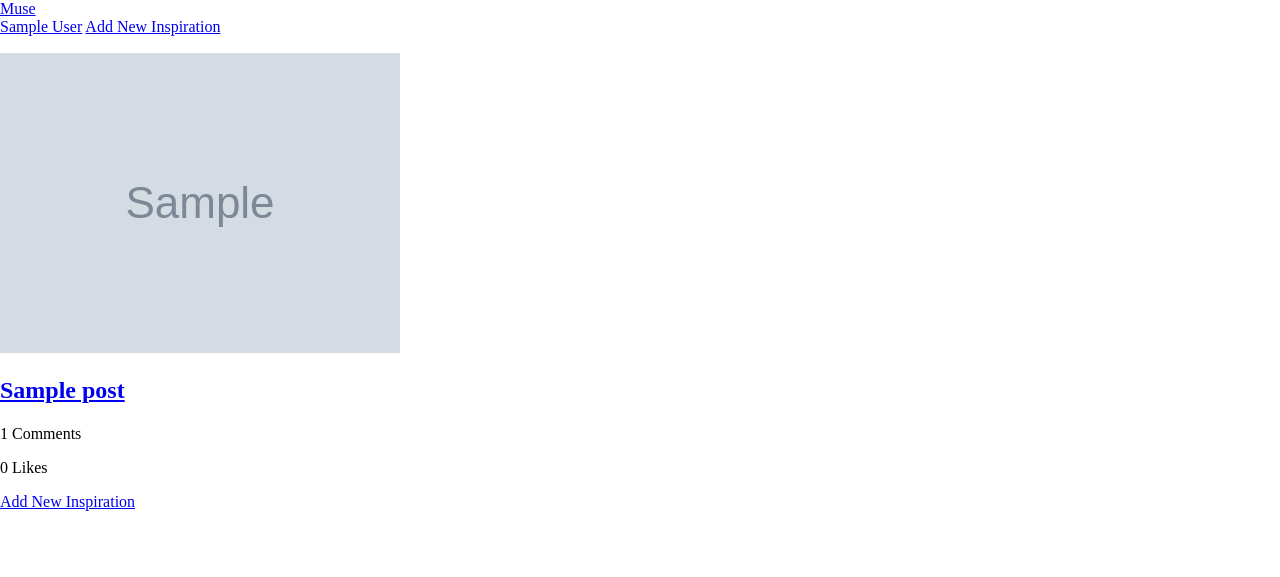
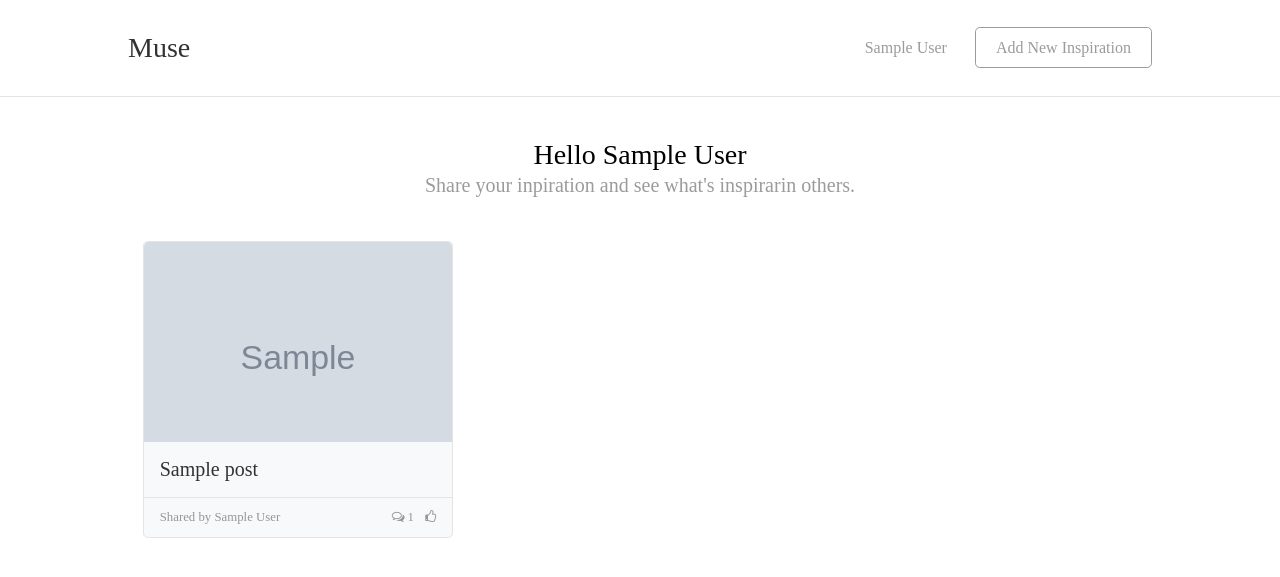
Before and after one commit to bottles9/amuse_me, a Rails app: page / in a window 1280 px wide. Shown: the top 577 px of the page. Run offline with Rails 7, Linux system fonts and the light colour scheme; a user stored in the database is signed in; tables that the repository leaves empty hold one stand-in row (values such as "Sample post"); grey boxes marked "Sample" are stand-in pictures; style sheets or scripts are compiled from the project's sources; parts of the project's set-up code (start-up, migrations or seed data) failed here and were passed over; some libraries are stand-ins or nearby versions.

Commit message:
Add basic styles

```diff
--- /dev/null
+++ b/app/assets/stylesheets/application.scss
@@ -0,0 +1,71 @@
+/*
+ *= require_self
+ */
+
+body {
+    font-family: "Proxima Nova";
+    font-weight: 100;
+
+}
+
+h1, h2, h3, h4, h5, h6 {
+    font-weight: 100;
+}
+
+.wrapper {
+    width: 80%;
+    margin: 0 auto;
+}
+
+.clearfix:before, .clearfix:after {
+    content: "";
+    display: table;
+}
+
+.clearfix:after {
+    clear: both;
+}
+.button {
+    border: 1px solid #9B9B9B;
+    padding: .7rem 1.25rem;
+    border-radius: .3rem;
+    outline: none;
+    background: white;
+    color: #9B9B9B;
+}
+
+header {
+    width: 100%;
+    padding: 2rem 0;
+    border-bottom: 1px solid #E4E4E4;
+    #logo {
+        float: left;
+        font-size: 1.75rem;
+        a {
+            color: #333233;
+            text-decoration: none;
+            &:hover {
+                color: #50A7C7;
+            }
+        }
+
+}
+nav {
+    float: right;
+    a {
+        margin-left: 1.5rem;
+        line-height: 2;
+        color: #9B9B9B;
+        text-decoration: none;
+        &:hover {
+            color: #50A7C7;
+        }
+    }
+    }
+
+}
+
+
+
+@import "home";
+@import "posts";
--- a/app/assets/stylesheets/comments.scss
+++ /dev/null
@@ -1,3 +0,0 @@
-// Place all the styles related to the comments controller here.
-// They will automatically be included in application.css.
-// You can use Sass (SCSS) here: http://sass-lang.com/
--- /dev/null
+++ b/app/assets/stylesheets/home.scss
@@ -0,0 +1,67 @@
+#intro {
+    margin: 2.75rem 0 1.75rem 0;
+    text-align: center;
+    font-size: 1.75rem;
+    line-height: 1;
+    span {
+        font-size: 1.25rem;
+        color: #9B9B9B;
+    }
+}
+
+#posts {
+    .post{
+        background: #F8F9FA;
+        width: 30%;
+        float: left;
+        margin: 1rem 1.5%;
+        border: 1px solid #E4E4E4;
+        border-radius: 0.3rem;
+        .post_image {
+            height: 200px;
+            overflow: hidden;
+            img {
+                width: 100%;
+                border-radius: .3rem .3rem 0 0;
+            }
+        }
+
+.post_content {
+    h2 {
+        margin: 0;
+        font-weight: 100;
+        padding: 1rem 5%;
+        border-bottom: 1px solid #E4E4E4;
+        font-size: 1.25rem;
+        a {
+            text-decoration: none;
+            color: #333233;
+            &:hover {
+                color: #50A7C7;
+            }
+        }
+    }
+
+    .data {
+        padding: .75rem 5%;
+        color: #969696;
+        .username, .buttons {
+            margin: 0;
+            font-size: .8rem;
+        }
+        .username {
+            float: left;
+        }
+        .buttons {
+            float: right;
+            span {
+                margin-left: .5rem;
+              }
+          }
+      }
+  }
+
+ }
+
+
+}
--- a/app/assets/stylesheets/posts.scss
+++ b/app/assets/stylesheets/posts.scss
@@ -1,3 +1,142 @@
-// Place all the styles related to the posts controller here.
-// They will automatically be included in application.css.
-// You can use Sass (SCSS) here: http://sass-lang.com/
+#post_show {
+    padding-top: 2rem;
+    .post_image_description {
+        width: 50%;
+        float: left;
+        margin-right: 5%;
+    }
+    .post_data {
+        width: 15%;
+        float: left;
+        .button {
+            width: 100%;
+            display: inline-block;
+            padding: .75rem 0;
+            margin-bottom: 1rem;
+            text-align: center;
+            text-decoration: none;
+            color: #969696;
+            &:hover {
+                color: #50A7C7;
+                border: 1px solid #50A7C7;
+            }
+        }
+        .data {
+            width: 100%;
+            display: block;
+            padding: .75rem 0;
+            border-bottom: 1px solid #E9E9E9;
+            text-decoration: none;
+            color: #969696;
+            margin: 0;
+        }
+
+    }
+    #random_post {
+        width: 23%;
+        margin-left: 5%;
+        margin-top: -3.2rem;
+        float: left;
+        h2 {
+            font-size: 1rem;
+        }
+        .post {
+            background: #F8F9FA;
+            border: 1px solid #E4E4E4;
+            border-radius: 0.3rem;
+            .post_image {
+                height: 200px;
+                overflow: hidden;
+                img {
+                    width: 100%;
+                    border-radius: .3rem .3rem 0 0;
+                }
+            }
+            .post_content {
+                h2 {
+                    margin: 0;
+                    font-weight: 100;
+                    padding: 1rem 5%;
+                    border-bottom: 1px solid #E4E4E4;
+                    font-size: 1.25rem;
+                    a {
+                        text-decoration: none;
+                        color: #333233;
+                    }
+                }
+
+            }
+            .data {
+                padding: .7rem 5%;
+                color: #969696;
+                .username, .buttons {
+                    margin: 0;
+                    font-size: .8rem;
+                }
+                .username {
+                    float: left;
+                }
+                .buttons {
+                    float: right;
+                    span {
+                        margin-left: .5rem;
+                    }
+                }
+            }
+        }
+    }
+}
+
+h1 {
+    margin: 0;
+    color: #333233;
+}
+img {
+    widows: 100%;
+    border-radius: .3rem;
+}
+.username {
+    color: #969696;
+    margin: 0 0 1.5rem 0;
+}
+.description{
+    margin: 2rem 0;
+    font-size: 1.1rem;
+    line-height: 1.5;
+    color: #969696;
+}
+#comments {
+    padding-bottom: 4rem;
+    width: 50%;
+    .comment_count {
+        border-bottom: 1px solid #E9E9E9;
+        padding-bottom: .5rem;
+        margin-bottom: 0;
+    }
+    .comment {
+        padding: 2rem 0;
+        border-bottom: 1px solid #E9E9E9;
+        padding-left: 5%;
+        .username {
+            font-size: 1.3rem;
+            color: #333233;
+            margin: 0 0 .5rem 0;
+        }
+        .content {
+            margin: 0;
+            color: #969696;
+        }
+
+    }
+    .comment_content {
+        margin-top: 2.5rem;
+        textarea {
+            width: 100%;
+            margin: 1rem 0;
+            min-height: 150px;
+            border: 1px solid #E4E4E4;
+            background:  #F8F9FA;
+            border-radius: 0.3rem;
+        }
+    }
+}
--- a/app/views/layouts/application.html.haml
+++ b/app/views/layouts/application.html.haml
@@ -23,4 +23,5 @@
   %p.notice= notice
   %p.alert= alert
 
-  = yield
+  .wrapper
+    = yield
--- a/app/views/posts/index.html.haml
+++ b/app/views/posts/index.html.haml
@@ -1,12 +1,31 @@
-- @posts.each do |post|
-  =link_to (image_tag post.image.url(:small))
-  %h2= link_to post.title, post
-  %p
-    = post.comments.count
-    Comments
-  %p
-    = post.get_likes.size
-    Likes
-
-
-= link_to "Add New Inspiration", new_post_path
+- if user_signed_in?
+  %p#intro
+    Hello
+    = current_user.name
+    %br/
+    %span
+      Share your inpiration and see what's inspirarin others.
+-else
+  %p#intro
+    What's your muse?
+    %br/
+    %span
+      Share your inspiration and see what's inpiraing others.
+#posts
+  - @posts.each do |post|
+    .post
+      .post_image
+        = link_to (image_tag post.image.url(:small)), post
+      .post_content
+        .title
+          %h2= link_to post.title, post
+        .data.clearfix
+          %p.username
+            Shared by
+            = post.user.name
+          %p.buttons
+            %span
+              %i.fa.fa-comments-o
+              = post.comments.count
+            %span
+              %i.fa.fa-thumbs-o-up
```
Also changed, not shown: app/assets/stylesheets/application.css (deleted, +0 -15 lines), 8 other files.
